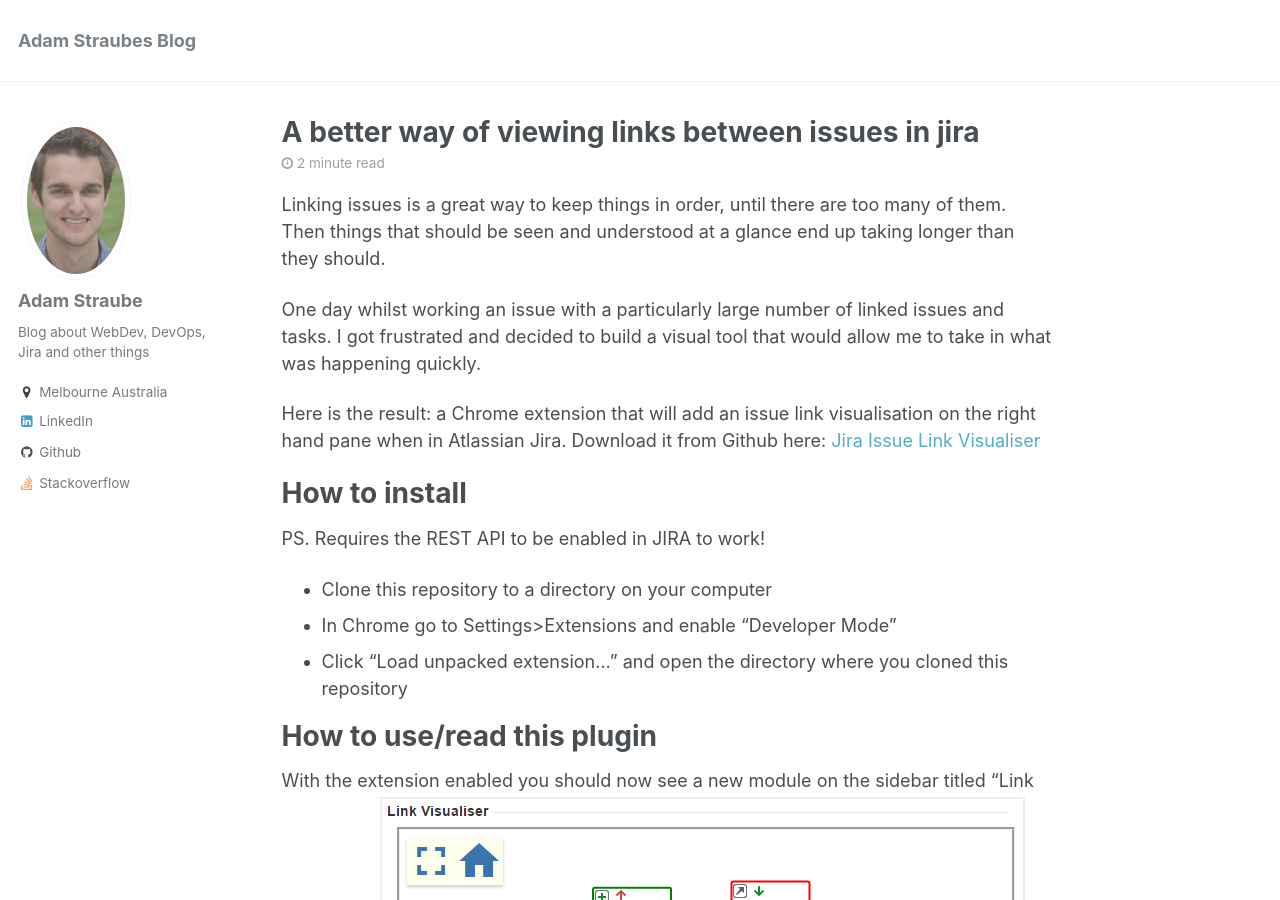
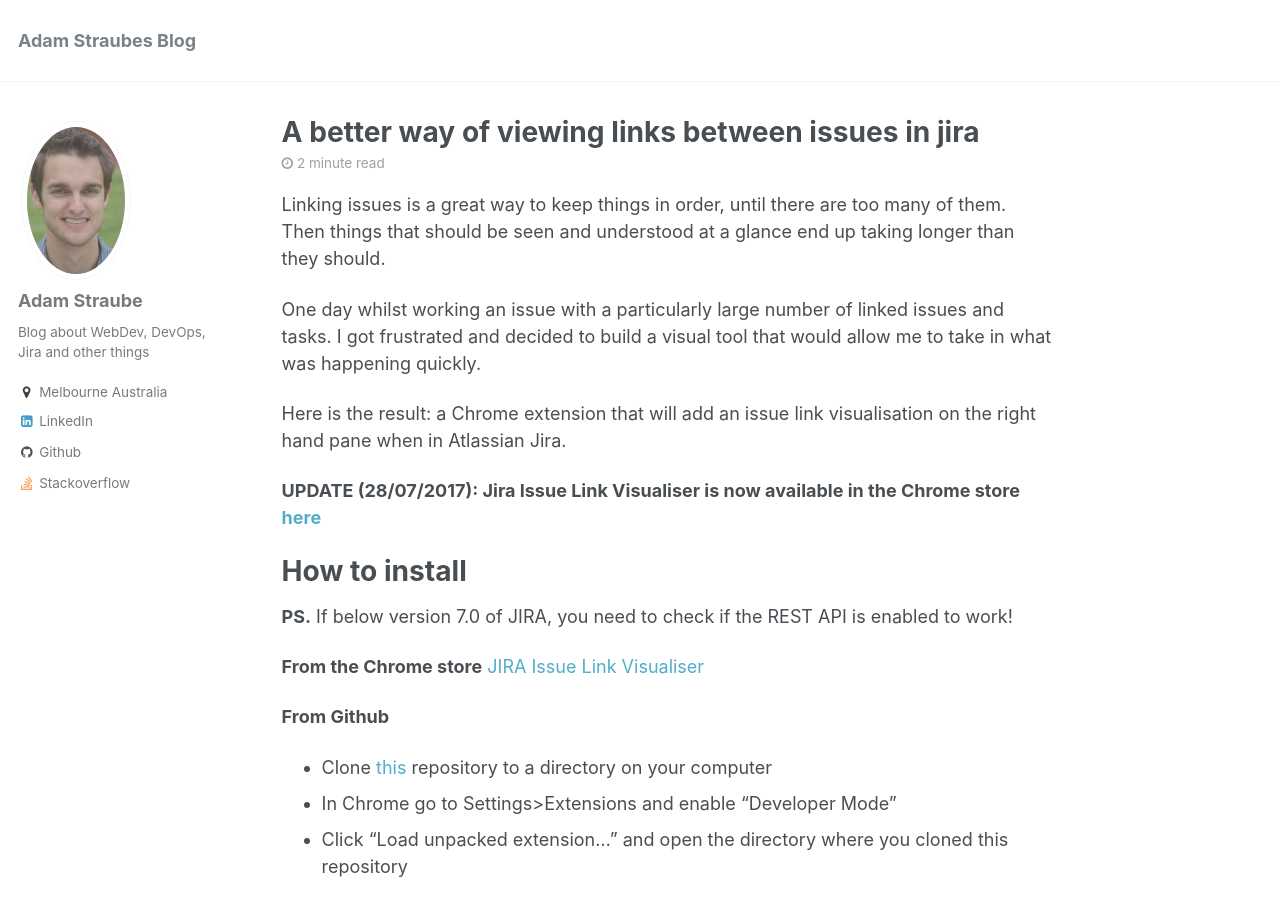
Before and after one commit to adamstraube/adamstraube.github.io, a Jekyll site: the page built from _posts/2017-03-30-a-better-way-of-viewing-links-between-issues-in-jira.markdown, in a window 1280 px wide and 900 px high. Built offline with Jekyll 4.4.1, drawn with Linux system fonts in a browser that asks for light colours; comment, search, counter and statistics services are not loaded; some of the changed text lies outside the part shown.

Commit message:
New links to app in Chrome Store

```diff
--- a/_posts/2017-03-30-a-better-way-of-viewing-links-between-issues-in-jira.markdown
+++ b/_posts/2017-03-30-a-better-way-of-viewing-links-between-issues-in-jira.markdown
@@ -11,13 +11,19 @@ Linking issues is a great way to keep things in order, until there are too many
 
 One day whilst working an issue with a particularly large number of linked issues and tasks. I got frustrated and decided to build a visual tool that would allow me to take in what was happening quickly.
 
-Here is the result: a Chrome extension that will add an issue link visualisation on the right hand pane when in Atlassian Jira. Download it from Github here: [Jira Issue Link Visualiser](https://github.com/adamstraube/JiraIssueLinkVisualiser)
+Here is the result: a Chrome extension that will add an issue link visualisation on the right hand pane when in Atlassian Jira.
 
+**UPDATE (28/07/2017): Jira Issue Link Visualiser is now available in the Chrome store [here](https://chrome.google.com/webstore/detail/jira-issue-link-visualise/blhhnohbefoaoibbacoodpdgcmdnbkaa)**
 
 # How to install
 
-PS. Requires the REST API to be enabled in JIRA to work!
-* Clone this repository to a directory on your computer
+**PS.** If below version 7.0 of JIRA, you need to check if the REST API is enabled to work!
+
+**From the Chrome store**
+[JIRA Issue Link Visualiser](https://chrome.google.com/webstore/detail/jira-issue-link-visualise/blhhnohbefoaoibbacoodpdgcmdnbkaa)
+
+**From Github**
+* Clone [this](https://github.com/adamstraube/JiraIssueLinkVisualiser) repository to a directory on your computer
 * In Chrome go to Settings>Extensions and enable "Developer Mode"
 * Click "Load unpacked extension..." and open the directory where you cloned this repository
 
@@ -60,4 +66,4 @@ The most handy function when handling large projects and issues with large amoun
  ![Fullscreen](/images/issue-vis/whole-visualiser-tonsof-links-fullscreen.png)
 
 
- [Here](https://github.com/adamstraube/JiraIssueLinkVisualiser) is the link to repository on Github again, let me know if there are any bugs or feature requests you have and have fun!
+ Here is the link to repository on [Github](https://github.com/adamstraube/JiraIssueLinkVisualiser) again and the [Chrome store](https://chrome.google.com/webstore/detail/jira-issue-link-visualise/blhhnohbefoaoibbacoodpdgcmdnbkaa),  let me know if there are any bugs or feature requests you have and have fun!
```
